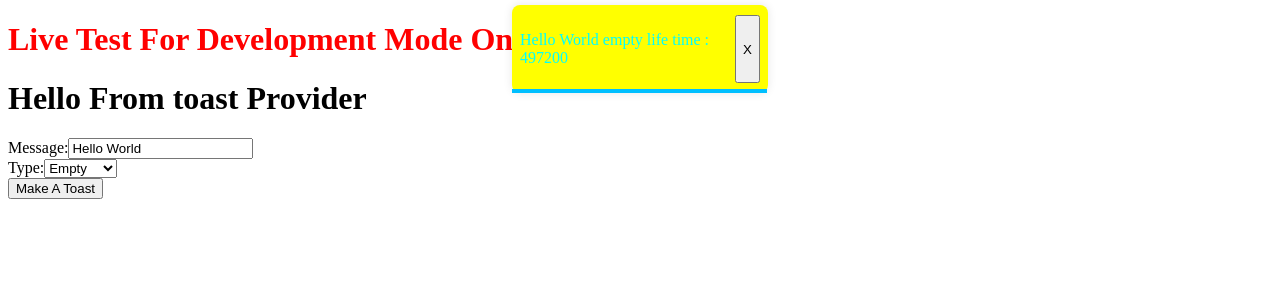
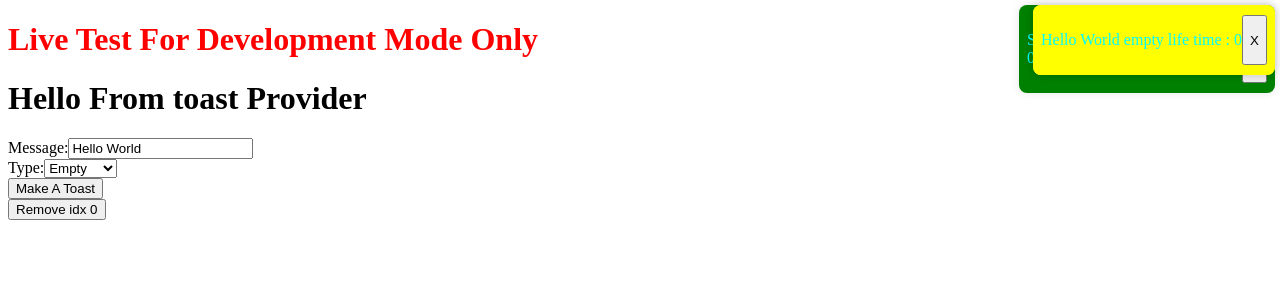
Before and after one commit to 3mmarYasser/react-toast-plus, a React (Vite) app: page / in a window 1280 px wide. Both pictures are taken after a click on the button "Make A Toast". Shown: the top 300 px of the page. Built offline with nearby package versions, Linux system fonts and the light colour scheme.

Commit message:
Placement and Handlers

```diff
--- a/dev/App.tsx
+++ b/dev/App.tsx
@@ -8,7 +8,7 @@ interface FormData {
 }
 
 const App: FunctionComponent = () => {
-    const { addToast ,updateToast} = useToast();
+    const { addToast ,removeToast} = useToast();
     const {toasts} = useToastStore();
     useEffect(() => {
         console.log(     toasts);
@@ -24,37 +24,21 @@ const App: FunctionComponent = () => {
 
     function handleSubmit(event: React.FormEvent<HTMLFormElement>) {
         event.preventDefault();
-       const {id} = addToast(formData.msg , formData.type ,{
+       addToast(formData.msg , formData.type ,{
             className: 'custom-toast',
-            lifetime: 500000,
+           placement: 'top-center',
+        });
+        addToast(formData.msg , formData.type ,{
+            className: 'custom-toast',
         } );
-       setTimeout(() => {
-           updateToast({
-               id,
-                message: `
-                Updated message
-                Updated message
-                Updated message
-                Updated message
-                Updated message
-                Updated message
-                Updated message
-                Updated message
-                Updated message
-                Updated message
-                Updated message
-                Updated message
-                Updated message
-                Updated message
-                Updated message
-                `,
 
-           });
-       },10000)
+        addToast.success('Success Toast', {
+            placement: 'bottom-right',
+        });
     }
 
   return (<>
-      <form onSubmit={handleSubmit}>
+      <form onSubmit={handleSubmit} >
           <label>
               Message:
               <input type="text" name="msg" value={formData.msg} onChange={handleInputChange}/>
@@ -72,7 +56,11 @@ const App: FunctionComponent = () => {
           </label>
           <br/>
           <button type="submit">Make A Toast</button>
-      </form>  </>);
+      </form>
+      <button onClick={()=>{removeToast.byIndex?.(0)}}>
+          Remove idx 0
+      </button>
+  </>);
 
 };
 
--- a/dev/main.tsx
+++ b/dev/main.tsx
@@ -13,21 +13,20 @@ createRoot(document.getElementById('root')!).render(
             }}
             toastOptions={{
                 className: 'toast dgfdg',
-                lifetime:5000,
-                placement:"bottom-right",
+                autoClose: false,
+                draggable: false,
+                placement:"bottom-center",
                 style:{
                     background:"yellow",
                     color:"aqua"
                 },
                 successOptions:{
-                    lifetime:10000,
                     className: 'success-toast HideMe',
                     style:{
                         background:"green",
                     }
                 },
                 errorOptions:{
-                    lifetime:1000,
                     style:{
                         background:"red",
                     }
--- a/src/components/Toaster/Toaster.component.tsx
+++ b/src/components/Toaster/Toaster.component.tsx
@@ -5,13 +5,14 @@ const ToasterComponent: FunctionComponent<ToastProps> = ({id  ,message ,onClose
     const {
         className ,
         style ,
-        lifetime
+        lifetime,
+        autoClose
 
     } = options;
     const [remaining, setRemaining] = useState<number>(remainingTime || lifetime ||0);
 
     useEffect(() => {
-        if(remainingTime){
+        if(remainingTime &&autoClose){
             const interval = setInterval(() => {
                 const timeLeft = remainingTime();
                 setRemaining(timeLeft);
@@ -23,7 +24,7 @@ const ToasterComponent: FunctionComponent<ToastProps> = ({id  ,message ,onClose
 
             return () => clearInterval(interval);
         }
-    }, [id, onClose, remainingTime]);
+    }, [id, onClose, remainingTime ,autoClose]);
 
     const progressPercentage = lifetime ? (remaining / lifetime) * 100 : 100;
   return (
@@ -40,7 +41,10 @@ const ToasterComponent: FunctionComponent<ToastProps> = ({id  ,message ,onClose
           ...style,
       }}>
           <p>{message} {type} life time : {remaining}</p>
-          <button onClick={() => onClose(id)}>X</button>
+          <button onClick={() => {
+              // clear?.();
+              onClose(id);
+          }}>X</button>
           <div
               style={{
                   position: 'absolute',
--- a/src/core/config/config.ts
+++ b/src/core/config/config.ts
@@ -12,3 +12,4 @@ export const TOAST_DEFAULT_OPTIONS:ToastOptions = {
     transitionDuration: TOAST_TRANSITION_DURATION,
     placement: TOAST_PLACEMENT,
 }
+export const Gutter = 6;
--- a/src/core/context/ToastProvider/ToastProvider.context.tsx
+++ b/src/core/context/ToastProvider/ToastProvider.context.tsx
@@ -4,14 +4,14 @@ import ToastContainer from "../../../components/ToastContainer/ToastContainer.co
 import {createPortal} from "react-dom";
 import {toastReducer} from "../../store/toast.store.ts";
 import Toaster from "../../../components/Toaster/Toaster.component.tsx";
-import {TOAST_DEFAULT_OPTIONS} from "../../config/config.ts";
+import {Gutter, TOAST_DEFAULT_OPTIONS} from "../../config/config.ts";
 import {mergeOptions} from "../../../utils/mergeOptions.helper.ts";
 import ToastController from "../../controller/Toast.controller.tsx";
 
 
 export const ToastContext = createContext<ToastContextType |undefined>(undefined);
 
-const ToastProvider: FunctionComponent<ToastProviderProps> = ({children ,containerOptions ={} ,toastOptions={}}) => {
+const ToastProvider: FunctionComponent<ToastProviderProps> = ({children ,containerOptions ={} ,toastOptions={} ,gutter = Gutter}) => {
   const [state, dispatch] = useReducer(toastReducer,{
     toasts: []
   })
@@ -37,7 +37,7 @@ const ToastProvider: FunctionComponent<ToastProviderProps> = ({children ,contain
         {children}
         {createPortal(
             <ContainerComponent {...containerOpts}>
-                {state.toasts.map((toast ,idx) => {
+                {state.toasts.map((toast) => {
                   const {options , ...rest} = toast;
                   const typeSpecificOptions:ToastOptions = typeOptionsMap[toast.type as ToastType] || {};
                   const mergedOptions = mergeOptions(
@@ -47,7 +47,7 @@ const ToastProvider: FunctionComponent<ToastProviderProps> = ({children ,contain
                       options                            // Toast-specific options
                   );
 
-                  return (<ToastController key={toast.id} index={idx} toastContextProps={{...rest , options:mergedOptions}}>
+                  return (<ToastController gutter={gutter}  key={toast.id}  toastContextProps={{...rest , options:mergedOptions}}>
                     {ToastComponent}
                   </ToastController>)
                 })}
--- a/src/core/controller/Toast.controller.tsx
+++ b/src/core/controller/Toast.controller.tsx
@@ -1,64 +1,88 @@
 import React, {FunctionComponent, useCallback, useEffect, useRef} from 'react';
-import {Placement, ToastControllerProps} from "react-toast-plus";
 import {useAutoClose} from "../hooks/useAutoClose.hook.ts";
 import {useToastHandlers} from "../hooks/useToastHandlers.hook.ts";
+import {Placement, ToastContextProps, ToastControllerProps} from "../../types/Toast.types.ts";
+import {useToast} from "../hooks/useToast.hook.ts";
 
 
-const ToastController: FunctionComponent<ToastControllerProps>= ({children:Children , toastContextProps}) => {
+const ToastController: FunctionComponent<ToastControllerProps>= ({children:Children , toastContextProps ,gutter}) => {
   const autoCloseProps = useAutoClose(toastContextProps.id);
-  const {updateToastElement}=useToastHandlers();
+  const {updateToastElement ,calcToastOffset}=useToastHandlers();
+  const {updateToast}=useToast();
 
   const {autoClose , lifetime} = toastContextProps.options||{};
 
-  const prevHeightRef = useRef<number | null>(null);
+  const placement:Placement = toastContextProps.options?.placement || 'top-right';
+  useEffect(() => {
+    updateToast({
+        id: toastContextProps.id,
+      options:{
+          placement
+      }
+    });
+  }, [placement]);
 
+  const prevElementRefProps = useRef<Required<ToastContextProps["element"]>>({
+    height: 0,
+  });
   const ref  = useCallback((el:HTMLElement|null)=>{
     if (el) {
       const updateElement = () => {
         const currentHeight = el.clientHeight;
-        if (prevHeightRef.current !== currentHeight) {
-          prevHeightRef.current = currentHeight; // Update the stored height
+        if (prevElementRefProps.current && prevElementRefProps.current?.height !== currentHeight && currentHeight > 0) {
+          prevElementRefProps.current.height = currentHeight;
           updateToastElement(toastContextProps.id, { height: currentHeight });
         }
       };
       updateElement();
       new  ResizeObserver(updateElement).observe(el ,{box: 'border-box'});
     }
-  },[]);
+  },[toastContextProps.id, updateToastElement]);
+
+
 
   useEffect(() => {
     if (autoClose && lifetime) {
       autoCloseProps.start(lifetime, toastContextProps.onClose);
     }
-  }, [autoCloseProps.start, toastContextProps.onClose, toastContextProps.options?.autoClose, toastContextProps.options?.lifetime]);
+  }, [autoClose, lifetime]);
 
+  const handleClose:ToastContextProps['onClose'] = useCallback((id) => {
+    if (autoClose && autoCloseProps.isRunning()) {
+      autoCloseProps.clear();
+    }
+    toastContextProps.onClose(id);
+  }, [autoCloseProps, toastContextProps.onClose]);
+
+  const offset = calcToastOffset(toastContextProps ,{gutter});
 
   return (
       <div ref={ref} style={{
-        ...getPositionStyles(undefined),
           marginBottom: '10px',
           display: 'flex',
-          justifyContent: 'center',
-          transform: `translateY(0px)`,
+          transform: `translateY(${offset * (placement.includes('top') ? 1 : -1) }px)`,
           position: 'absolute',
           transition: 'all 0.3s ease',
+        ...getPositionStyles(undefined),
+
       }}>
-        <Children {...toastContextProps} {...autoCloseProps} />
+        <Children {...toastContextProps} {...autoCloseProps} onClose={handleClose} />
       </div>
   );
 };
 const getPositionStyles = (placement: Placement|undefined):React.CSSProperties => {
   switch (placement) {
     case 'top-left':
-      return { top: 0, left: 0 };
+    case 'bottom-left':
+      return { justifyContent: 'flex-start', left: 0 };
+    case 'top-center':
+    case 'bottom-center':
+      return { justifyContent: 'center', left: '50%', transform: 'translateX(-50%)' };
     case 'top-right':
-      return { top: 0, right: 0 };
-    case 'bottom-left':
-      return { bottom: 0, left: 0 };
     case 'bottom-right':
-      return { bottom: 0, right: 0 };
+      return { justifyContent: 'flex-end', right: 0 };
     default:
-      return { left: 0, right: 0 }; // Default to top-right
+      return { justifyContent: 'flex-end', right: 0 }; // Default to 'top-right'
   }
 };
 export default ToastController;
--- a/src/core/hooks/useAutoClose.hook.ts
+++ b/src/core/hooks/useAutoClose.hook.ts
@@ -1,57 +1,72 @@
-import {AutoCloseHandler, ToastProps} from "react-toast-plus";
-import {useCallback} from "react";
+import {useCallback, useRef} from "react";
+import {AutoCloseHandler, ToastProps} from "../../types/Toast.types.ts";
 
 export const useAutoClose = (id:ToastProps["id"]): AutoCloseHandler => {
-    let timeoutId: NodeJS.Timeout | null = null;
-    let startTime: number = 0;
-    let remaining: number = 0;
-    let running: boolean = false;
+    const timeoutIdRef = useRef<NodeJS.Timeout | null>(null);
+    const startTimeRef = useRef<number>(0);
+    const remainingRef = useRef<number>(0);
+    const runningRef = useRef<boolean>(false);
 
-    const start:AutoCloseHandler["start"] = (duration, onEnd) => {
-        running = true;
-        startTime = Date.now();
-        remaining = duration;
 
-        timeoutId = setTimeout(() => {
-            running = false;
-            onEnd(id);
-        }, remaining);
-    };
+    const start: AutoCloseHandler["start"] = useCallback((duration, onEnd) => {
+        if (timeoutIdRef.current) {
+            clearTimeout(timeoutIdRef.current);
+        }
 
-    const pause = () => {
-        if (running && timeoutId) {
-            clearTimeout(timeoutId);
-            remaining -= Date.now() - startTime;
-            running = false;
+        if (!id) return;
+
+        runningRef.current = true;
+        startTimeRef.current = Date.now();
+        remainingRef.current = duration;
+
+        timeoutIdRef.current = setTimeout(() => {
+            runningRef.current = false;
+            if (id) {
+                onEnd(id);
+            }
+        }, remainingRef.current);
+    }, [id]);
+
+    const pause = useCallback(() => {
+        if (runningRef.current && timeoutIdRef.current) {
+            clearTimeout(timeoutIdRef.current);
+            const elapsed = Date.now() - startTimeRef.current;
+            remainingRef.current -= elapsed;
+            runningRef.current = false;
         }
-    };
+    }, []);
 
-    const resume = () => {
-        if (!running && remaining > 0) {
-            startTime = Date.now();
-            timeoutId = setTimeout(() => {
-                running = false;
-                remaining = 0;
-            }, remaining);
-            running = true;
+    const resume = useCallback(() => {
+        if (!runningRef.current && remainingRef.current > 0) {
+            runningRef.current = true;
+            startTimeRef.current = Date.now();
+
+            timeoutIdRef.current = setTimeout(() => {
+                runningRef.current = false;
+                remainingRef.current = 0;
+            }, remainingRef.current);
         }
-    };
+    }, []);
 
-    const clear = () => {
-        if (timeoutId) {
-            clearTimeout(timeoutId);
-            running = false;
+    const clear = useCallback(() => {
+        if (timeoutIdRef.current) {
+            clearTimeout(timeoutIdRef.current);
+            timeoutIdRef.current = null;
         }
-    };
+        runningRef.current = false;
+        remainingRef.current = 0;
+    }, []);
 
-    const remainingTime = useCallback(() => {
-        if (running) {
-            return remaining - (Date.now() - startTime);
+    const remainingTime = useCallback((): number => {
+        if (runningRef.current) {
+            return remainingRef.current - (Date.now() - startTimeRef.current);
         }
-        return remaining;
-    },[running, remaining, startTime]);
+        return remainingRef.current;
+    }, []);
 
-    const isRunning = () => running;
+    const isRunning = useCallback((): boolean => {
+        return runningRef.current;
+    }, []);
 
     return {
         start,
--- a/src/core/hooks/useToastHandlers.hook.ts
+++ b/src/core/hooks/useToastHandlers.hook.ts
@@ -1,6 +1,6 @@
 import {useCallback} from "react";
-import {ActionTypes, ToastContextProps} from "react-toast-plus";
 import {useToastStore} from "./useToastStore.hook.ts";
+import {ActionTypes, ToastContextProps} from "../../types/Toast.types.ts";
 
 export const useToastHandlers = () => {
     const {toasts ,dispatch} = useToastStore();
@@ -9,8 +9,13 @@ export const useToastHandlers = () => {
         dispatch({ type: ActionTypes.UPDATE_TOAST, toast: { id, element } });
     }
 
-    const calcToastOffset = useCallback(()=>{
-
+    const calcToastOffset = useCallback((toast:ToastContextProps ,opts:{gutter:number}):number=>{
+        const filledToasts = toasts.filter(t=>t.options?.placement === toast.options?.placement);
+        const index = filledToasts.findIndex(t=>t.id === toast.id);
+        return filledToasts.slice(0, index).reduce((acc, t) => {
+            const height = t.element?.height ?? 0;
+            return acc +opts.gutter + height;
+        }, 0);
     },[toasts]);
 
     return {
--- a/src/core/store/toast.store.ts
+++ b/src/core/store/toast.store.ts
@@ -8,16 +8,28 @@ export const toastReducer = (state:State , action:Action) :State=>{
                 toasts: [action.toast, ...state.toasts],
             };
         case ActionTypes.REMOVE_TOAST:
-            return {
-                ...state,
-                toasts: state.toasts.filter((toast) => toast.id !== action.id),
-            };
+            if (state.toasts.some((t) => t.id === action.id)) {
+                return {
+                    ...state,
+                    toasts: state.toasts.filter((toast) => toast.id !== action.id),
+                };
+            } return state;
 
         case ActionTypes.UPDATE_TOAST:
             return {
                 ...state,
                 toasts: state.toasts.map((toast) =>
-                    toast.id === action.toast.id ? { ...toast, ...action.toast } : toast
+                    toast.id === action.toast.id ? { ...toast,
+                        ...action.toast,
+                        options: {
+                            ...toast.options,
+                            ...action.toast.options,
+                            iconProps: {
+                                ...toast.options?.iconProps,
+                                ...action.toast.options?.iconProps,}
+                        }
+                } : toast
+
                 ),
             };
         case ActionTypes.REMOVE_ALL_TOASTS:
--- a/src/utils/mergeOptions.helper.ts
+++ b/src/utils/mergeOptions.helper.ts
@@ -1,8 +1,9 @@
-import {ToastOptions} from "react-toast-plus";
 import {classNames} from "./classNames.helper.ts";
+import {ToastOptions} from "../types/Toast.types.ts";
 
 export  const mergeOptions = (...optionsArray: Array<Partial<ToastOptions> | undefined>):ToastOptions => {
-    return {
+    console.log(...optionsArray);
+    const mergedOptions:Partial<ToastOptions> = {
         // Merge className from all options
         className: classNames(
             ...optionsArray.map(option => option?.className).filter(Boolean)
@@ -12,11 +13,12 @@ export  const mergeOptions = (...optionsArray: Array<Partial<ToastOptions> | und
         style: Object.assign({}, ...optionsArray.map(option => option?.style)),
 
         // For these fields, use the last defined value
-        lifetime: optionsArray.reverse().find(option => option?.lifetime)?.lifetime,
-        autoClose: optionsArray.reverse().find(option => option?.autoClose)?.autoClose,
-        hideProgressBar: optionsArray.reverse().find(option => option?.hideProgressBar)?.hideProgressBar,
-        pauseOnHover: optionsArray.reverse().find(option => option?.pauseOnHover)?.pauseOnHover,
-        draggable: optionsArray.reverse().find(option => option?.draggable)?.draggable,
+        lifetime: optionsArray.reverse().find(option => option?.lifetime !== undefined)?.lifetime,
+        autoClose: optionsArray.find(option => option?.autoClose !== undefined)?.autoClose,
+        hideProgressBar: optionsArray.find(option => option?.hideProgressBar !== undefined)?.hideProgressBar,
+        pauseOnHover: optionsArray.find(option => option?.pauseOnHover !== undefined)?.pauseOnHover,
+        draggable: optionsArray.find(option => option?.draggable !== undefined)?.draggable,
+
 
         // Similar logic for progress className and style
         progressClassName: classNames(
@@ -25,10 +27,10 @@ export  const mergeOptions = (...optionsArray: Array<Partial<ToastOptions> | und
         progressStyle: Object.assign({}, ...optionsArray.map(option => option?.progressStyle)),
 
         // For transition and other non-style properties, use the last defined value
-        transition: optionsArray.reverse().find(option => option?.transition)?.transition,
-        transitionDuration: optionsArray.reverse().find(option => option?.transitionDuration)?.transitionDuration,
-        placement: optionsArray.reverse().find(option => option?.placement)?.placement,
-        icon: optionsArray.reverse().find(option => option?.icon)?.icon,
+        transition: optionsArray.reverse().find(option => option?.transition !== undefined)?.transition,
+        transitionDuration: optionsArray.reverse().find(option => option?.transitionDuration !== undefined)?.transitionDuration,
+        placement: optionsArray.find(option => option?.placement !== undefined)?.placement,
+        icon: optionsArray.reverse().find(option => option?.icon !== undefined)?.icon,
 
         // Merge icon props (className and style)
         iconProps: {
@@ -38,4 +40,6 @@ export  const mergeOptions = (...optionsArray: Array<Partial<ToastOptions> | und
             style: Object.assign({}, ...optionsArray.map(option => option?.iconProps?.style)),
         },
     };
+    console.log("mergedOptions",mergedOptions);
+    return  mergedOptions;
 };
```
Also changed, not shown: src/types/Toast.types.ts (+3 -6 lines).
